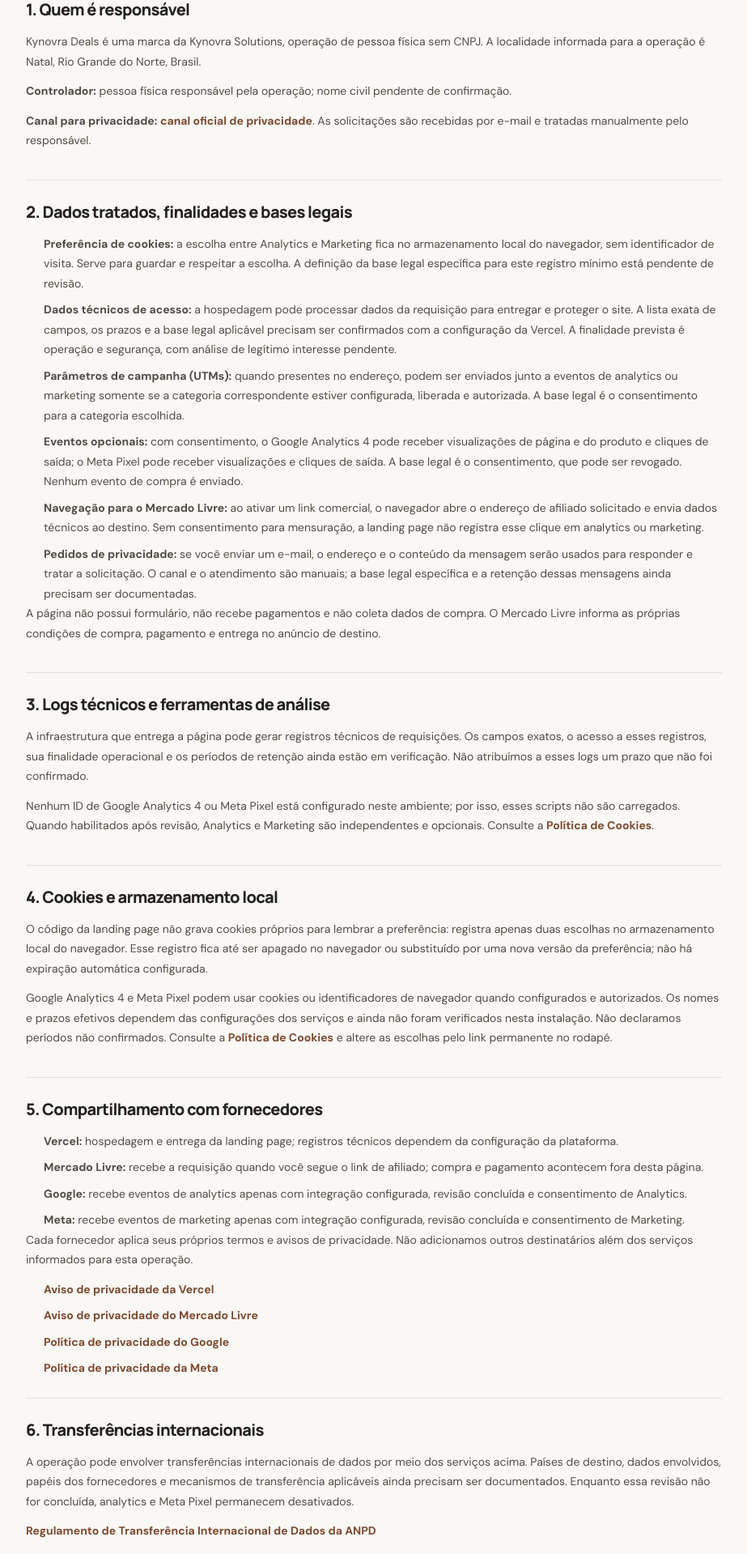
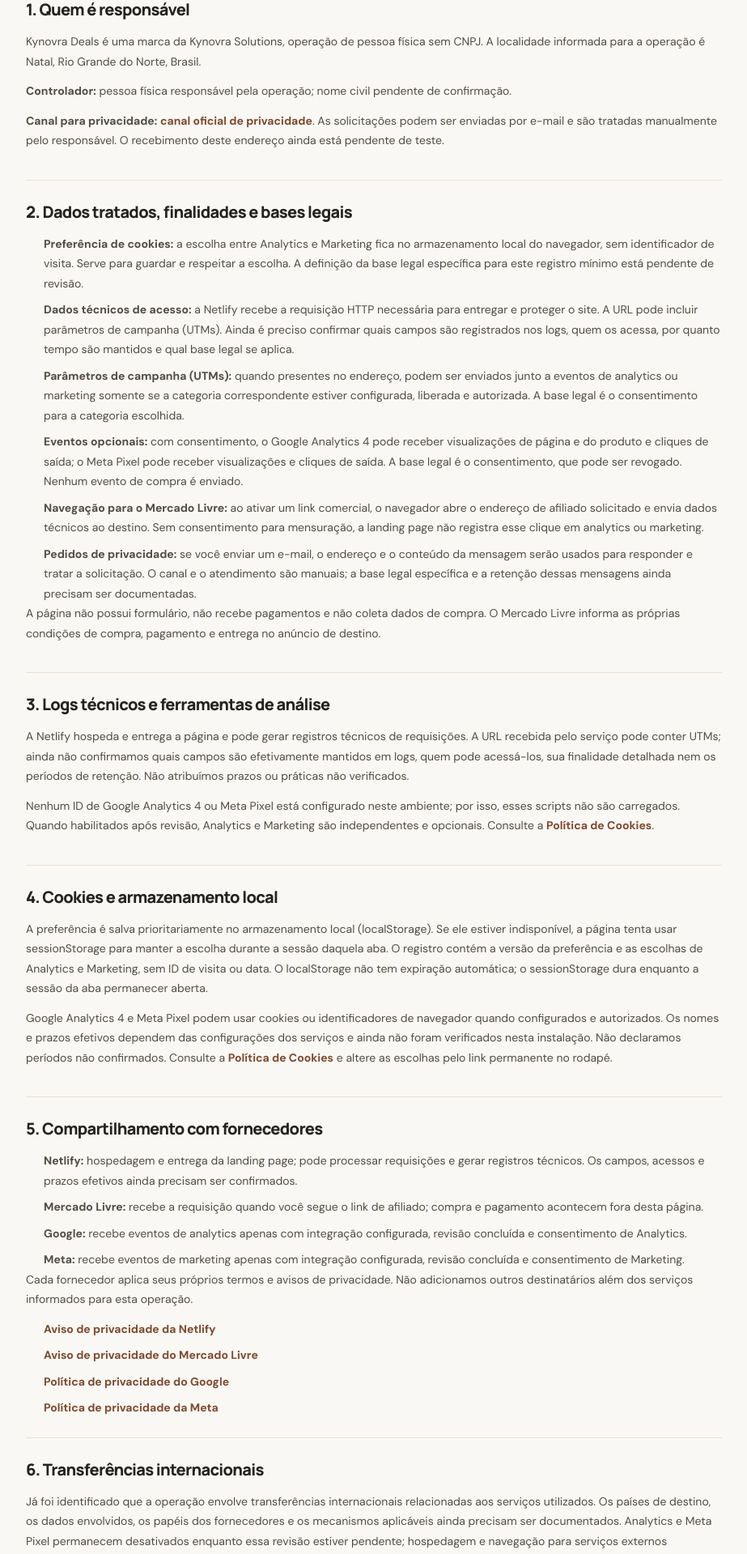
Before and after one commit to Zas-Victor/jogo-de-panelas-tramontina-turim-4-pecas, a Next.js app: page /privacidade in a window 1280 px wide. Shown: the part 375-2294 px from the top of the page at 81% size, without its empty margins (178-1101 px from the left). Built offline with nearby package versions, Linux system fonts and the light colour scheme; no server answers.

Commit message:
fix: finalize netlify landing page privacy and tracking

```diff
--- a/src/app/cookies/page.tsx
+++ b/src/app/cookies/page.tsx
@@ -46,24 +46,26 @@
         <section aria-labelledby="cookies-essential">
           <h2 id="cookies-essential">1. Essenciais e preferência</h2>
           <p>
-            O código desta página não grava cookies próprios para manter sua
-            preferência. Ele salva as opções de Analytics e Marketing no
-            armazenamento local do navegador, na chave{' '}
-            <code>kynovra-privacy-consent-v2</code>. Esse registro guarda apenas
-            as escolhas e a versão da preferência, sem ID de visita ou data
-            adicional.
+            A página salva as opções de Analytics e Marketing no localStorage,
+            na chave <code>kynovra-privacy-consent-v2</code>. Se o localStorage
+            estiver indisponível, tenta usar sessionStorage na mesma chave. O
+            registro contém apenas as escolhas e a versão da preferência, sem ID
+            de visita ou data adicional.
           </p>
           <p>
-            O armazenamento local é usado para lembrar a decisão e não é um
-            cookie. Não há, no código da landing page, outro cookie essencial
-            identificado. A preferência permanece até ser revogada, apagada no
-            navegador ou invalidada por mudança de versão; não há expiração
-            automática configurada.
+            Esses mecanismos de armazenamento não são cookies. Não há, no código
+            da landing page, outro cookie essencial identificado. A escolha
+            salva no localStorage não expira automaticamente; a cópia em
+            sessionStorage vale durante a sessão daquela aba. É possível revogar
+            a escolha pelo link de preferências ou apagar os dados do site no
+            navegador.
           </p>
           <p>
-            Se o navegador bloquear o armazenamento local, a escolha permanece
-            apenas na página atual e será solicitada novamente após uma nova
-            visita. Isso não impede o acesso ao conteúdo ou ao Mercado Livre.
+            Se o localStorage estiver indisponível, a página tenta manter a
+            escolha em sessionStorage durante a sessão da aba. Se ambos forem
+            bloqueados, a preferência não poderá ser persistida e as integrações
+            opcionais não serão carregadas; o acesso ao conteúdo e aos links
+            comerciais continua disponível.
           </p>
         </section>
 
@@ -138,7 +140,7 @@
             Esta política será revisada quando os serviços, configurações ou
             prazos efetivamente usados forem confirmados ou alterados.
           </p>
-          <p>Última atualização: 29 de outubro de 2026.</p>
+          <p>Última atualização: 30 de outubro de 2026.</p>
         </section>
       </main>
       <SiteFooter />
--- a/src/app/privacidade/page.tsx
+++ b/src/app/privacidade/page.tsx
@@ -79,8 +79,9 @@
           <p>
             <strong>Canal para privacidade:</strong>{' '}
             <a href={privacyContactUrl}>{privacyContactLabel}</a>. As
-            solicitações são recebidas por e-mail e tratadas manualmente pelo
-            responsável.
+            solicitações podem ser enviadas por e-mail e são tratadas
+            manualmente pelo responsável. O recebimento deste endereço ainda
+            está pendente de teste.
           </p>
         </section>
 
@@ -97,12 +98,11 @@
               está pendente de revisão.
             </li>
             <li>
-              <strong>Dados técnicos de acesso:</strong> a hospedagem pode
-              processar dados da requisição para entregar e proteger o site. A
-              lista exata de campos, os prazos e a base legal aplicável precisam
-              ser confirmados com a configuração da Vercel. A finalidade
-              prevista é operação e segurança, com análise de legítimo interesse
-              pendente.
+              <strong>Dados técnicos de acesso:</strong> a Netlify recebe a
+              requisição HTTP necessária para entregar e proteger o site. A URL
+              pode incluir parâmetros de campanha (UTMs). Ainda é preciso
+              confirmar quais campos são registrados nos logs, quem os acessa,
+              por quanto tempo são mantidos e qual base legal se aplica.
             </li>
             <li>
               <strong>Parâmetros de campanha (UTMs):</strong> quando presentes
@@ -143,11 +143,11 @@
         <section aria-labelledby="privacy-logs">
           <h2 id="privacy-logs">3. Logs técnicos e ferramentas de análise</h2>
           <p>
-            A infraestrutura que entrega a página pode gerar registros técnicos
-            de requisições. Os campos exatos, o acesso a esses registros, sua
-            finalidade operacional e os períodos de retenção ainda estão em
-            verificação. Não atribuímos a esses logs um prazo que não foi
-            confirmado.
+            A Netlify hospeda e entrega a página e pode gerar registros técnicos
+            de requisições. A URL recebida pelo serviço pode conter UTMs; ainda
+            não confirmamos quais campos são efetivamente mantidos em logs, quem
+            pode acessá-los, sua finalidade detalhada nem os períodos de
+            retenção. Não atribuímos prazos ou práticas não verificados.
           </p>
           <p>
             {hasConfiguredTracker
@@ -162,11 +162,13 @@
         <section aria-labelledby="privacy-cookies">
           <h2 id="privacy-cookies">4. Cookies e armazenamento local</h2>
           <p>
-            O código da landing page não grava cookies próprios para lembrar a
-            preferência: registra apenas duas escolhas no armazenamento local do
-            navegador. Esse registro fica até ser apagado no navegador ou
-            substituído por uma nova versão da preferência; não há expiração
-            automática configurada.
+            A preferência é salva prioritariamente no armazenamento local
+            (localStorage). Se ele estiver indisponível, a página tenta usar
+            sessionStorage para manter a escolha durante a sessão daquela aba. O
+            registro contém a versão da preferência e as escolhas de Analytics e
+            Marketing, sem ID de visita ou data. O localStorage não tem
+            expiração automática; o sessionStorage dura enquanto a sessão da aba
+            permanecer aberta.
           </p>
           <p>
             Google Analytics 4 e Meta Pixel podem usar cookies ou
@@ -183,8 +185,9 @@
           <h2 id="privacy-sharing">5. Compartilhamento com fornecedores</h2>
           <ul>
             <li>
-              <strong>Vercel:</strong> hospedagem e entrega da landing page;
-              registros técnicos dependem da configuração da plataforma.
+              <strong>Netlify:</strong> hospedagem e entrega da landing page;
+              pode processar requisições e gerar registros técnicos. Os campos,
+              acessos e prazos efetivos ainda precisam ser confirmados.
             </li>
             <li>
               <strong>Mercado Livre:</strong> recebe a requisição quando você
@@ -209,12 +212,12 @@
           </p>
           <ul>
             <li>
-              <ExternalLink href="https://vercel.com/legal/privacy-policy">
-                Aviso de privacidade da Vercel
+              <ExternalLink href="https://www.netlify.com/privacy/">
+                Aviso de privacidade da Netlify
               </ExternalLink>
             </li>
             <li>
-              <ExternalLink href="https://www.mercadolivre.com.br/privacidade">
+              <ExternalLink href="https://www.mercadolivre.com.br/privacidade/declaracao-privacidade">
                 Aviso de privacidade do Mercado Livre
               </ExternalLink>
             </li>
@@ -234,11 +237,13 @@
         <section aria-labelledby="privacy-transfers">
           <h2 id="privacy-transfers">6. Transferências internacionais</h2>
           <p>
-            A operação pode envolver transferências internacionais de dados por
-            meio dos serviços acima. Países de destino, dados envolvidos, papéis
-            dos fornecedores e mecanismos de transferência aplicáveis ainda
-            precisam ser documentados. Enquanto essa revisão não for concluída,
-            analytics e Meta Pixel permanecem desativados.
+            Já foi identificado que a operação envolve transferências
+            internacionais relacionadas aos serviços utilizados. Os países de
+            destino, os dados envolvidos, os papéis dos fornecedores e os
+            mecanismos aplicáveis ainda precisam ser documentados. Analytics e
+            Meta Pixel permanecem desativados enquanto essa revisão estiver
+            pendente; hospedagem e navegação para serviços externos continuam
+            sujeitas às práticas dos respectivos fornecedores.
           </p>
           {privacyTransferSummary ? <p>{privacyTransferSummary}</p> : null}
           <p>
@@ -311,7 +316,7 @@
             categorias opcionais exigirá nova escolha antes de carregar os
             respectivos rastreadores.
           </p>
-          <p>Última atualização: 29 de outubro de 2026.</p>
+          <p>Última atualização: 30 de outubro de 2026.</p>
         </section>
       </main>
       <SiteFooter />
--- a/src/lib/site-origin.ts
+++ b/src/lib/site-origin.ts
@@ -1,6 +1,4 @@
 const configuredSiteUrl = process.env.NEXT_PUBLIC_SITE_URL?.trim();
-const vercelProductionHost = process.env.VERCEL_PROJECT_PRODUCTION_URL?.trim();
-const vercelDeploymentHost = process.env.VERCEL_URL?.trim();
 
 function getSiteOrigin(value: string | undefined): URL | null {
   if (!value) {
@@ -16,8 +14,4 @@
   }
 }
 
-export const siteOrigin = getSiteOrigin(
-  configuredSiteUrl ||
-    (vercelProductionHost && `https://${vercelProductionHost}`) ||
-    (vercelDeploymentHost && `https://${vercelDeploymentHost}`),
-);
+export const siteOrigin = getSiteOrigin(configuredSiteUrl);
```
Also changed, not shown: src/components/analytics-consent.tsx (+87 -29 lines), 3 other files (tests, documents, lock files or other folders).
